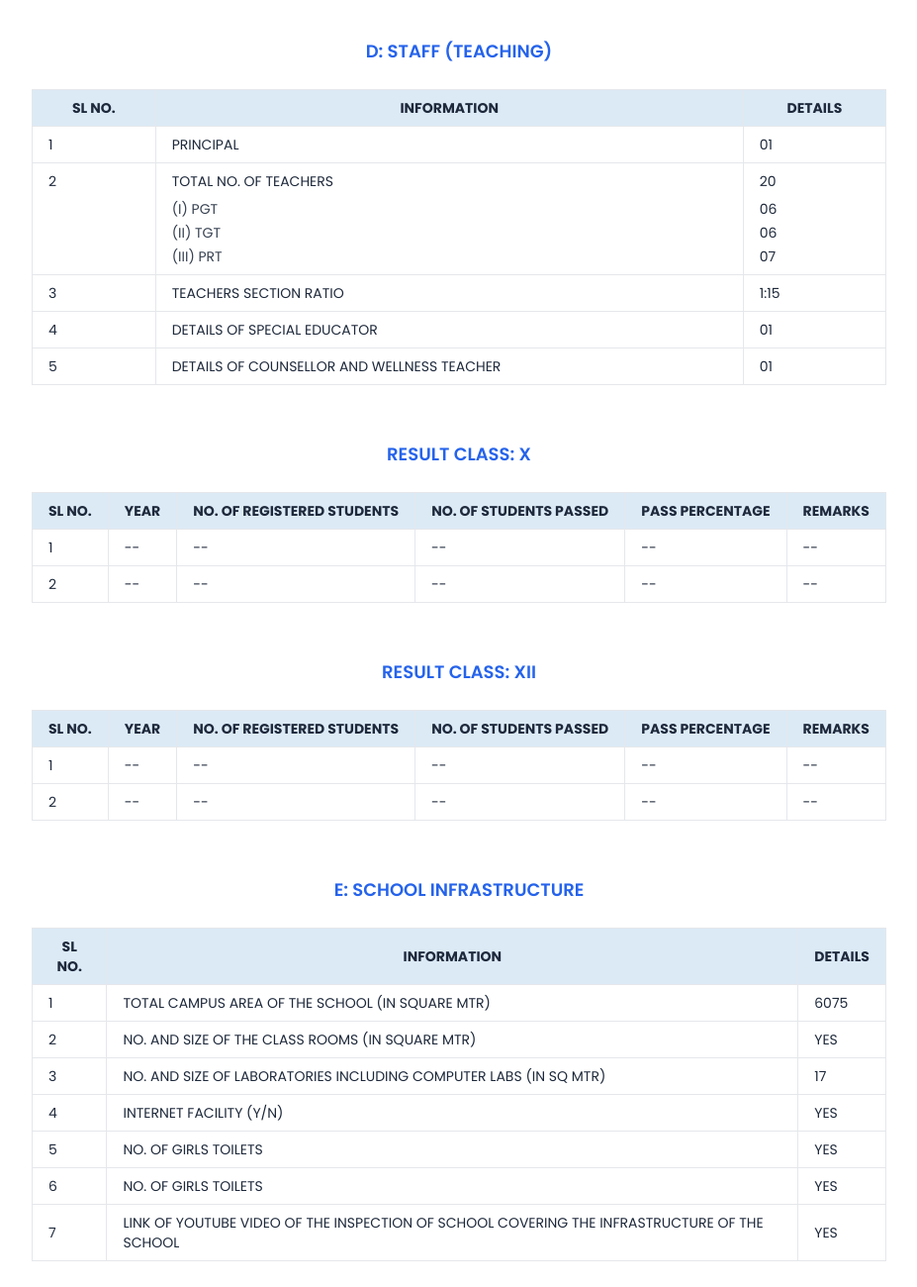
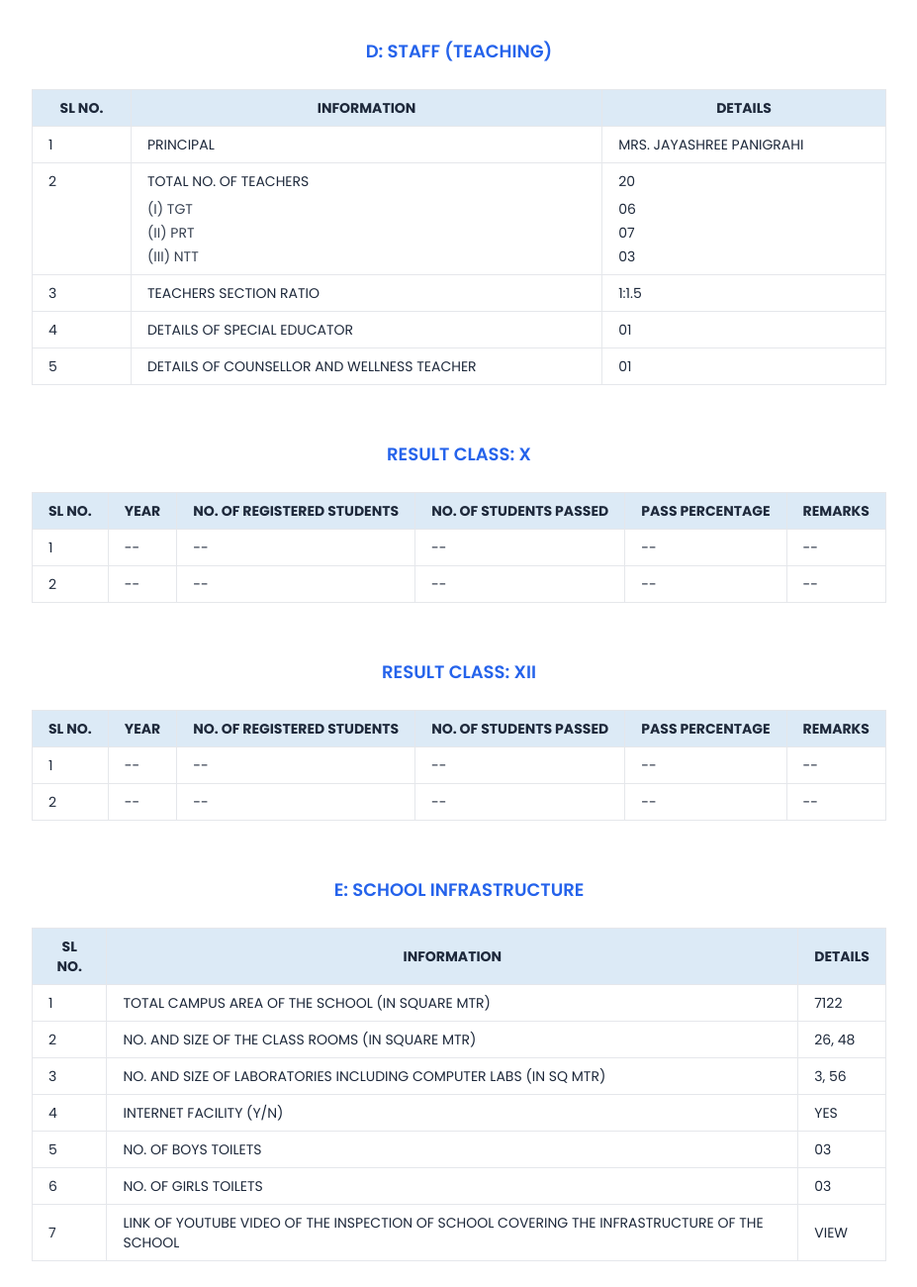
Before and after one commit to JAVA-ENTRPRISES/APEX-SCHOOL-BHADRAK, a plain HTML site: page mandatory disclouser.html in a window 1280 px wide. Shown: the part 1920-3220 px from the top of the page at 99% size, without its empty margins (176-1103 px from the left). Drawn offline with nearby package versions, Linux system fonts and the light colour scheme.

Commit message:
Update mandatory disclouser.html with new data

```diff
--- a/mandatory disclouser.html
+++ b/mandatory disclouser.html
@@ -385,31 +385,31 @@ DISCLOSURE SECTION
             <tr>
               <td class="border px-4 py-2">1</td>
               <td class="border px-4 py-2">PRINCIPAL</td>
-              <td class="border px-4 py-2">01</td>
+              <td class="border px-4 py-2">MRS. JAYASHREE PANIGRAHI</td>
             </tr>
             <tr>
               <td class="border px-4 py-2 align-top">2</td>
               <td class="border px-4 py-2">
                 TOTAL NO. OF TEACHERS
                 <div class="mt-2 space-y-1 text-gray-700">
-                  <div>(I) PGT</div>
-                  <div>(II) TGT</div>
-                  <div>(III) PRT</div>
+                  <div>(I) TGT</div>
+                  <div>(II) PRT </div>
+                  <div>(III) NTT</div>
                 </div>
               </td>
               <td class="border px-4 py-2">
                 20
                 <div class="mt-2 space-y-1">
                   <div>06</div>
-                  <div>06</div>
                   <div>07</div>
+                  <div>03</div>
                 </div>
               </td>
             </tr>
             <tr>
               <td class="border px-4 py-2">3</td>
               <td class="border px-4 py-2">TEACHERS SECTION RATIO</td>
-              <td class="border px-4 py-2">1:15</td>
+              <td class="border px-4 py-2">1:1.5</td>
             </tr>
             <tr>
               <td class="border px-4 py-2">4</td>
@@ -526,21 +526,21 @@ DISCLOSURE SECTION
               <td class="border px-4 py-2">
                 TOTAL CAMPUS AREA OF THE SCHOOL (IN SQUARE MTR)
               </td>
-              <td class="border px-4 py-2">6075</td>
+              <td class="border px-4 py-2">7122</td>
             </tr>
             <tr>
               <td class="border px-4 py-2">2</td>
               <td class="border px-4 py-2">
                 NO. AND SIZE OF THE CLASS ROOMS (IN SQUARE MTR)
               </td>
-              <td class="border px-4 py-2">YES</td>
+              <td class="border px-4 py-2">26, 48</td>
             </tr>
             <tr>
               <td class="border px-4 py-2">3</td>
               <td class="border px-4 py-2">
                 NO. AND SIZE OF LABORATORIES INCLUDING COMPUTER LABS (IN SQ MTR)
               </td>
-              <td class="border px-4 py-2">17</td>
+              <td class="border px-4 py-2">3, 56</td>
             </tr>
             <tr>
               <td class="border px-4 py-2">4</td>
@@ -549,13 +549,13 @@ DISCLOSURE SECTION
             </tr>
             <tr>
               <td class="border px-4 py-2">5</td>
-              <td class="border px-4 py-2">NO. OF GIRLS TOILETS</td>
-              <td class="border px-4 py-2">YES</td>
+              <td class="border px-4 py-2">NO. OF BOYS TOILETS</td>
+              <td class="border px-4 py-2">03</td>
             </tr>
             <tr>
               <td class="border px-4 py-2">6</td>
               <td class="border px-4 py-2">NO. OF GIRLS TOILETS</td>
-              <td class="border px-4 py-2">YES</td>
+              <td class="border px-4 py-2">03</td>
             </tr>
             <tr>
               <td class="border px-4 py-2">7</td>
@@ -563,7 +563,7 @@ DISCLOSURE SECTION
                 LINK OF YOUTUBE VIDEO OF THE INSPECTION OF SCHOOL COVERING THE
                 INFRASTRUCTURE OF THE SCHOOL
               </td>
-              <td class="border px-4 py-2">YES</td>
+              <td class="border px-4 py-2">VIEW</td>
             </tr>
           </tbody>
         </table>
```
